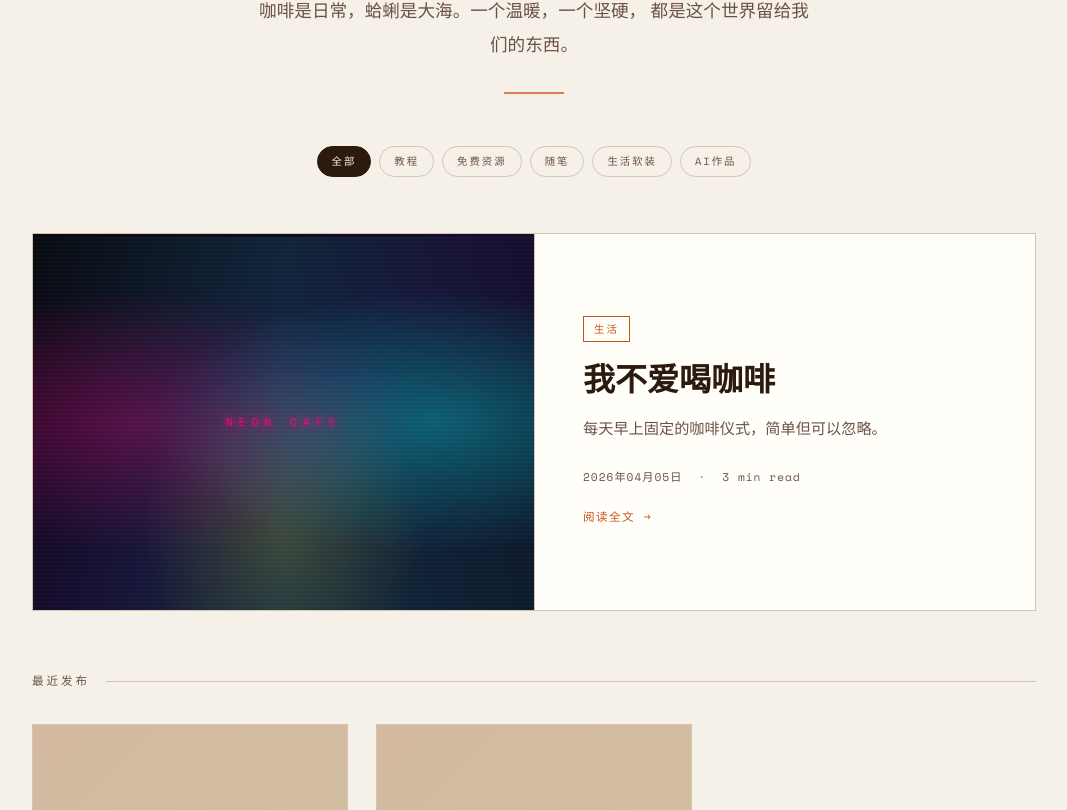
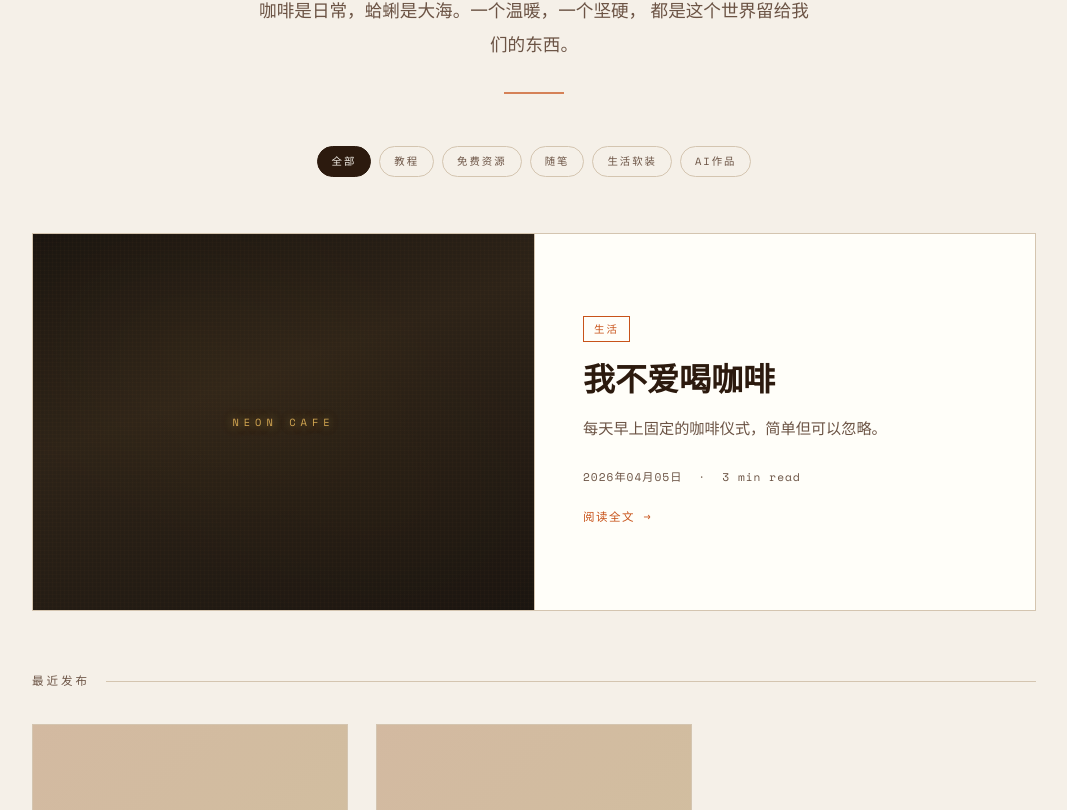
Before and after one commit to huangyiabc120/cafeclam-blog, a Next.js app: page / in a window 1280 px wide. Shown: the part 363-1173 px from the top of the page, without its empty margins (106-1173 px from the left). Built offline with nearby package versions, Linux system fonts and the light colour scheme; a web font is replaced by a local one.

Commit message:
Update globals.css

```diff
--- a/app/globals.css
+++ b/app/globals.css
@@ -796,10 +796,10 @@ a:hover { color: var(--accent-soft); }
   margin-bottom: 16px;
 }
 .not-found p { color: var(--ink-light); margin-bottom: 24px; }
-/* 霓虹咖啡馆风格 - 精选文章图片 */
+/* 书店咖啡馆风格 - 精选文章图片 */
 .featured-image {
   position: relative;
-  background: linear-gradient(135deg, #0a0a0f 0%, #1a0a2e 50%, #0f1a2a 100%);
+  background: linear-gradient(160deg, #1a1510 0%, #2d2318 40%, #1a1510 100%);
   overflow: hidden;
   display: flex;
   align-items: center;
@@ -811,10 +811,9 @@ a:hover { color: var(--accent-soft); }
   position: absolute;
   inset: 0;
   background:
-    radial-gradient(ellipse at 20% 50%, rgba(255, 0, 128, 0.3) 0%, transparent 50%),
-    radial-gradient(ellipse at 80% 50%, rgba(0, 255, 255, 0.3) 0%, transparent 50%),
-    radial-gradient(ellipse at 50% 80%, rgba(255, 200, 0, 0.2) 0%, transparent 40%);
-  animation: neonPulse 4s ease-in-out infinite;
+    radial-gradient(ellipse at 30% 30%, rgba(255, 200, 100, 0.15) 0%, transparent 50%),
+    radial-gradient(ellipse at 70% 70%, rgba(139, 90, 43, 0.2) 0%, transparent 50%),
+    radial-gradient(ellipse at 50% 50%, rgba(218, 165, 32, 0.1) 0%, transparent 60%);
 }
 
 .featured-image::after {
@@ -822,41 +821,31 @@ a:hover { color: var(--accent-soft); }
   position: absolute;
   inset: 0;
   background:
-    linear-gradient(90deg, transparent 0%, rgba(0, 255, 255, 0.1) 50%, transparent 100%),
-    repeating-linear-gradient(0deg, transparent, transparent 2px, rgba(0, 255, 255, 0.03) 2px, rgba(0, 255, 255, 0.03) 4px);
-  animation: scanline 8s linear infinite;
+    repeating-linear-gradient(
+      90deg,
+      transparent,
+      transparent 3px,
+      rgba(139, 90, 43, 0.04) 3px,
+      rgba(139, 90, 43, 0.04) 4px
+    ),
+    repeating-linear-gradient(
+      0deg,
+      transparent,
+      transparent 3px,
+      rgba(139, 90, 43, 0.03) 3px,
+      rgba(139, 90, 43, 0.03) 4px
+    );
 }
 
 .featured-image span {
   position: relative;
   z-index: 1;
   font-family: var(--font-mono);
-  font-size: 0.7rem;
-  letter-spacing: 6px;
-  color: #ff0080;
+  font-size: 0.65rem;
+  letter-spacing: 5px;
+  color: #d4a853;
   text-shadow:
-    0 0 10px #ff0080,
-    0 0 20px #ff0080,
-    0 0 40px #ff0080,
-    0 0 80px #ff0080;
-  animation: textFlicker 3s ease-in-out infinite;
+    0 0 8px rgba(212, 168, 83, 0.6),
+    0 0 20px rgba(212, 168, 83, 0.3),
+    0 0 30px rgba(212, 168, 83, 0.2);
 }
-
-@keyframes neonPulse {
-  0%, 100% { opacity: 0.8; }
-  50% { opacity: 1; }
-}
-
-@keyframes scanline {
-  0% { transform: translateY(0); }
-  100% { transform: translateY(4px); }
-}
-
-@keyframes textFlicker {
-  0%, 100% { opacity: 1; }
-  92% { opacity: 1; }
-  93% { opacity: 0.8; }
-  94% { opacity: 1; }
-  96% { opacity: 0.9; }
-  97% { opacity: 1; }
-}
```
